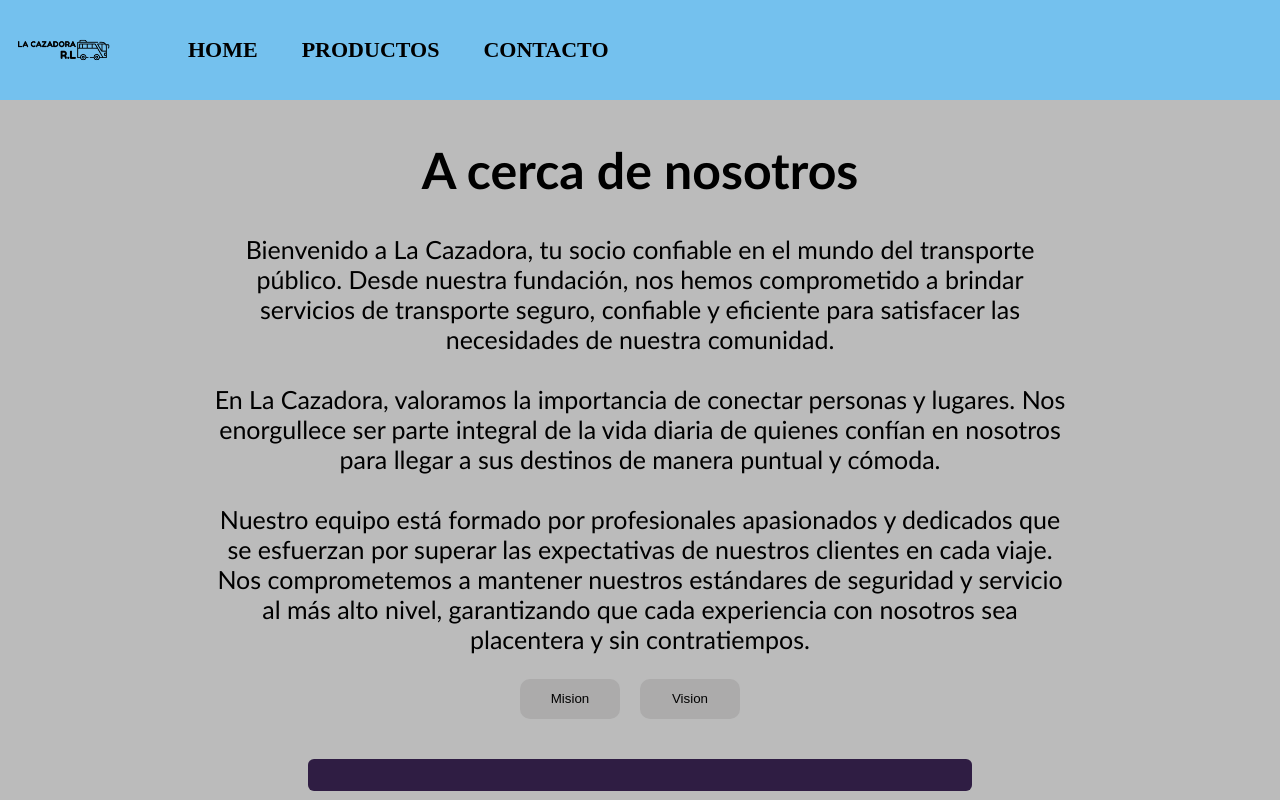
After one commit to sansolano/proyecto-programacion-3, a PHP site: page /about/about.html in a window 1280 px wide. The commit adds this page. Run offline with PHP 8.4, Linux system fonts and the light colour scheme.

Commit message:
add about us page

```diff
--- /dev/null
+++ b/dev/about/about.css
@@ -0,0 +1,51 @@
+body{
+    background-color: #bbbbbb;
+}
+
+.about{
+    margin-top: 140px;
+    font-family: 'Trebuchet MS', 'Lucida Sans Unicode', 'Lucida Grande', 'Lucida Sans', Arial, sans-serif;
+    margin-left: 200px;
+    margin-right: 200px;
+    font-size: 25px;
+    text-align: center;
+}
+
+.buttons{
+    display: flex;
+    justify-content: center;
+}
+
+button{
+    margin-right: 20px;
+    width: 100px;
+    height: 40px;
+    border: none;
+    background-color:  #acabab;
+    border-radius:10px;
+
+}
+
+button:hover{
+    background-color: rgb(56, 112, 11);
+}
+
+#misionId{
+    display: none;
+}
+
+#visionId{
+    display: none;
+}
+
+.misionyvision {
+    padding: 1rem;
+    font-size: 20px;
+    border-radius: 6px;
+    background-color: #2f1d43;
+    color: #bbbbbb;
+    margin-left: 300px;
+    margin-right: 300px;
+    margin-top: 40px;
+    text-align: center;
+}
--- /dev/null
+++ b/dev/about/about.html
@@ -0,0 +1,47 @@
+<!DOCTYPE html>
+<html lang="es">
+<head>
+    <meta charset="UTF-8">
+    <meta name="viewport" content="width=device-width, initial-scale=1.0">
+    <title>LA CAZADORA R.L.</title>
+    <link rel="stylesheet" href="about.css">
+    <link rel="stylesheet" href="../header.css">
+    <script src="about.js"></script>
+</head>
+<body>
+    <header>
+        <img src="../imagenes/logo.png">
+        <nav>
+            <ul>
+                <li><a href="index.html">Home</a></li>
+                <li><a href="productos.html">Productos</a></li>
+                <li><a href="contacto.html">Contacto</a></li>
+            </ul>
+        </nav>
+    </header>
+    <div class="about">
+        <h1>A cerca de nosotros</h1>
+        <p>
+            Bienvenido a La Cazadora, tu socio confiable en el mundo del transporte público. Desde nuestra fundación, nos hemos comprometido a brindar servicios de transporte seguro, confiable y eficiente para satisfacer las necesidades de nuestra comunidad.
+            <br><br>
+            En La Cazadora, valoramos la importancia de conectar personas y lugares. Nos enorgullece ser parte integral de la vida diaria de quienes confían en nosotros para llegar a sus destinos de manera puntual y cómoda.
+            <br><br>
+            Nuestro equipo está formado por profesionales apasionados y dedicados que se esfuerzan por superar las expectativas de nuestros clientes en cada viaje. Nos comprometemos a mantener nuestros estándares de seguridad y servicio al más alto nivel, garantizando que cada experiencia con nosotros sea placentera y sin contratiempos.
+        </p>
+    </div>
+
+    <div class="buttons">
+        <button onClick="misionClick()">Mision</button>
+        <button onclick="visionClick()">Vision</button>
+    </div>
+    <div class="misionyvision">
+        <p id="misionId">En La Cazadora, nos dedicamos a proporcionar un transporte público seguro, confiable y accesible, mejorando la calidad de vida de nuestra
+            comunidad y promoviendo la movilidad inclusiva para todos
+        </p>
+        <p id="visionId">Nos esforzamos por ser líderes en el transporte público, destacando por nuestra excelencia, innovación y compromiso con la sostenibilidad,
+            contribuyendo a un futuro de comunidades más conectadas y equitativas.
+        </p>
+    </div>
+
+</body>
+</html>
--- /dev/null
+++ b/dev/about/about.js
@@ -0,0 +1,8 @@
+function misionClick(){
+    document.getElementById('misionId').style.display = "block";
+    document.getElementById('visionId').style.display = "none";
+}
+function visionClick(){
+    document.getElementById('misionId').style.display = "none";
+    document.getElementById('visionId').style.display = "block";
+}
--- /dev/null
+++ b/dev/header.css
@@ -0,0 +1,36 @@
+header{
+    background-color: rgb(116, 193, 238);
+    display: flex;
+    align-items: center;
+    height: 100px;
+    width: 100%;
+    position: fixed;
+    left: 0px;
+    top: 0px;
+}
+
+header * {
+    display: inline;
+}
+
+header img{
+    width: 10%;
+}
+
+nav li{
+    right: 0;
+    margin: 20px;
+}
+
+nav a{
+    text-transform: uppercase;
+    color:black;
+    font-weight: bold;
+    font-size: 22px;
+    text-decoration: none;
+}
+
+nav a:hover{
+    color: #66ff00;
+    text-decoration: underline;
+}
--- a/dev/index.html
+++ b/dev/index.html
@@ -40,7 +40,7 @@
                     </li>
                 </ul>
             </div>
-    </section>
+        </section>
 
     <footer class="footer-distributed" style="margin-top: 0;">
 
--- a/dev/style.css
+++ b/dev/style.css
@@ -6,6 +6,12 @@
     box-sizing: border-box;
     -ms-overflow-style: none; /* Hide scrollbar IE and Edge */
 	scrollbar-width: none; /* Hide scrollbar Firefox */
+}
+
+.logo{
+	float: left;
+	width: 10%;
+	position:fixed; top:0; left:0;
 }
 
 header {
```
